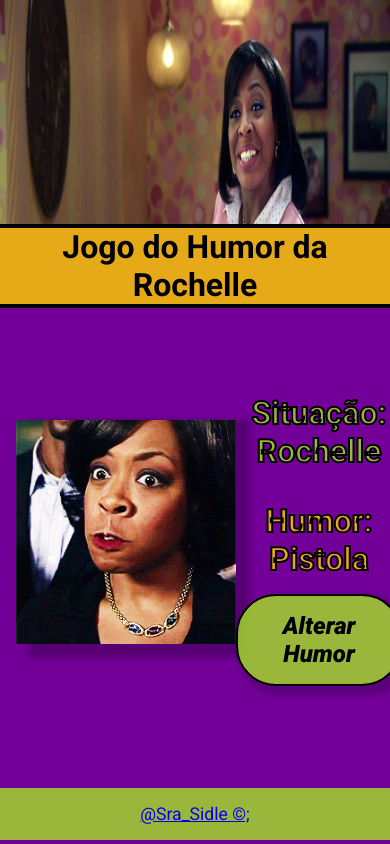
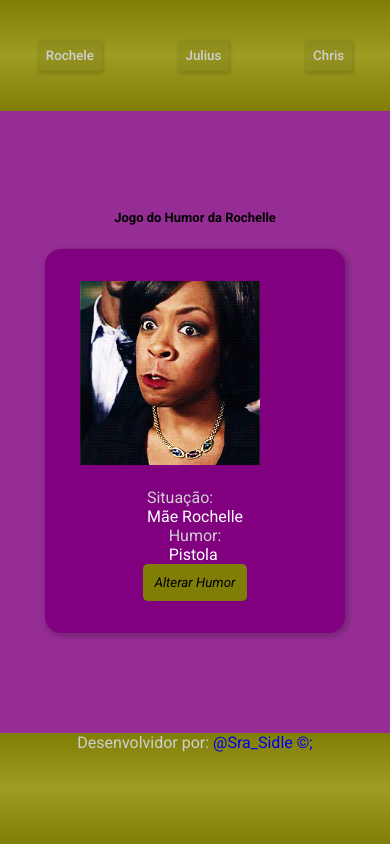
Before and after one commit to SraSidle/Jogo-do-Humor_P01_Mod02, a website: page index.html in a window 390 px wide. Drawn offline with Linux system fonts and the light colour scheme.

Commit message:
reformulacao app/ page Julius nao responsiva

```diff
--- a/assets/CSS/style.css
+++ /dev/null
@@ -1,117 +0,0 @@
-@import url('https://fonts.googleapis.com/css2?family=Great+Vibes&family=Roboto:ital,wght@0,100;0,300;0,400;0,500;0,700;0,900;1,100;1,400;1,500;1,700;1,900&display=swap');
-
-* {
-    font-family: roboto , "Times New Roman" , serif , "Updock";
-    padding: 0;
-    margin: 0;
-    align-items: center;
-}
-
-header{
-    background-color: black;
-}
-
-header img{
-  width: 100%;
-  height: 14rem;
-}
-
-header h1{
-    text-align: center;
-    background-color: #E6A917;
-    border-bottom-style: solid;
-    border-bottom-width: 4px;
-    font-size: 2rem;
-    color: black;
-}
-
-body{
-    width: 100%;
-    background-color: hsl(285, 100%, 30%);
-}
-
-main {
-    display: flex;
-    text-align: center;
-    margin: 6rem 0 8rem 1rem;
-    padding: 1rem;
-    justify-content: center;
-    flex-direction: row;}
-
-div#imagems{
-    display: flex;
-    height: 14rem;
-    width: 13rem;
-    margin-left: 1.5rem;
-    box-shadow: 7px 7px 7px 7px #00000040;
-align-content: center;
-flex-direction: row;
-flex-wrap: nowrap;
-justify-content: flex-end;
-align-items: stretch;
-}
-
-div#texto{
-    height: 12rem;
-    width: 18rem;
-    text-align: center;
-   display: flex;
-   flex-direction: row;
-   flex-wrap: wrap;
-   align-content: center;
-   justify-content: center;
-   align-items: baseline;}
-
-div#texto h2{
-    margin: 1rem;
-     font-family: Roboto;
-     font-size: 2rem;
-    color: #a5e624cb;
-    -webkit-text-stroke-width: 2px;
-    -webkit-text-stroke-color: #000;
-}
-
-div#texto h3{
-    margin: 1rem;
-    font-family: Roboto;
-    font-size:2rem;
-    color: #E6A917;
-    -webkit-text-stroke-width: 2px;
-    -webkit-text-stroke-color: #000;
-}
-
-button {
-    font-size: 1.5rem;
-    font-weight: 750;
-    padding: 1rem;
-    color: black;
-   background-color: #a5e624cb;
-   border-radius: 40px 40px 40px 40px;
-   box-shadow: 5px 5px 5px 5px #00000030;
-   border: solid 2.5px black;
-
-}
-
-button{
-  transition: transform 0.5s ease-in-out;
-}
-
-button:hover{
-    font-weight: 1000;
-    background-color: #E6A917;
-    box-shadow: 7px 7px 7px 7px #00000040;
-    transform: scale(1.02);
-    color: black;}
-
-footer{
-    padding: 1rem;
-    text-align: center;
-    font-size: 1.1rem;
-    color: black;
-    background-color: #a5e624cb;
-}
-
-footer a:hover{
-   color: #740099;
-   transform: scale (1.2);
-}
--- a/assets/script.js
+++ b/assets/script.js
@@ -1,45 +1,87 @@
-const nome = document.getElementById('nome');
-const estado = document.getElementById('estado');
-const gifouImg = document.querySelector('#imagem');
-let botao = document.querySelector('.mudar');
+//section Geral
+const background = document.querySelector(".background_all");
+let namePersonagem = document.getElementById("name_character");
 
-botao.addEventListener('click', () =>{
+//section header
+const buttonJulius = document.querySelector(".button_julius");
+const buttonRochele = document.querySelector(".button_rochele");
 
-    if(botao.value == 'um'){
-        nome.innerText = "Esposa"
-        estado.textContent = "Surtada"
-        gifouImg.src = "./assets/imagens/RochelleSurtada.gif"
+//section Rochele
+const sectionRochelle = document.querySelector(".jogo_rochele");
+const situationR = document.getElementById("situation");
+const humorR = document.getElementById("humor");
+const imgR = document.querySelector("#img_rochele");
+let botao = document.querySelector(".change_1");
 
-         botao.value = 'dois'
+//section Julius
+const sectionJulius = document.querySelector(".jogo_julius");
+const situationJ = document.querySelector("#situationJ");
+const humorJ = document.querySelector("#humorJ");
+const imgJ = document.querySelector("#img_julius");
+let btnChangeJ = document.querySelector(".change_2");
 
-    } else if(botao.value == 'dois') {
-        nome.innerText = "Modelo"
-        estado.innerText = "Soberba"
-        gifouImg.src = "./assets/imagens/modeloRochelle.gif"
-         botao.value = "três"
+//header => troca de display e background
 
-    } else if (botao.value == "três") {
-        nome.innerText = "Cozinheira"
-        estado.innerText = "Estressada"
-        gifouImg.src = "./assets/imagens/DonadecasaRoche.gif"
-         botao.value = "quatro"
+function changeDisplay(section, display) {
+  section.style.display = display;
+}
 
-    } else if (botao.value == "quatro"){
-        nome.innerText = "Motorista"
-        estado.innerText = "Veloz e Furiosa"
-        gifouImg.src = "./assets/imagens/RocheleDirigindo.jpg"
-         botao.value = "cinco"
+function changeName_Back(name, colorB) {
+  namePersonagem.innerText = name;
+  background.style.background = colorB;
+}
 
-    } else if (botao.value == "cinco") {
-        nome.innerText = "Irmâ Rô"
-        estado.innerText = "Competitiva"
-        gifouImg.src = "./assets/imagens/IrmaRochelle.gif"
-        botao.value = "seis"
-    } else {
-        nome.innerText = "Mãe"
-        estado.innerText = "Pistola"
-        gifouImg.src = "./assets/imagens/Rochelle.gif"
-        botao.value = 'um'
+buttonJulius.addEventListener("click", () => {
+  changeDisplay(sectionJulius, "flex");
+  changeName_Back("do Julius", "#5A952D");
+  changeDisplay(sectionRochelle, "none");
+});
 
-    }
-})
+buttonRochele.addEventListener("click", () => {
+  changeDisplay(sectionRochelle, "flex");
+  changeName_Back("da Rochelle", "#952d95");
+  changeDisplay(sectionJulius, "none");
+});
+
+//body => troca de humor
+function changeDOM(
+  situation,
+  newSituation,
+  humor,
+  newHumor,
+  img,
+  newImg,
+  btnValue,
+  newBtnValue
+) {
+  situation.innerText = newSituation;
+  humor.textContent = newHumor;
+  img.src = newImg;
+  btnValue.value = newBtnValue;
+}
+
+//Rochele
+botao.addEventListener("click", () => {
+  if (botao.value == "um") {
+    changeDOM(situationR, "Esposa", humorR, "Surtada", imgR, "./assets/imagens/RochelleSurtada.gif", botao, "dois")
+  } else if (botao.value == "dois") {
+    changeDOM(situationR, "Modelo", humorR, "Soberba", imgR, "./assets/imagens/modeloRochelle.gif", botao, "três")
+  } else if (botao.value == "três") {
+    changeDOM(situationR, "Cozinheira", humorR, "Estressada", imgR, "./assets/imagens/DonadecasaRoche.gif", botao, "quatro")
+  } else if (botao.value == "quatro") {
+    changeDOM(situationR, "Motorista", humorR, "Veloz e Furiosa", imgR, "./assets/imagens/RocheleDirigindo.jpg", botao, "cinco")
+  } else if (botao.value == "cinco") {
+    changeDOM(situationR, "Irmã Rochele", humorR, "Competitiva", imgR, "./assets/imagens/IrmaRochelle.gif", botao, "seis")
+  } else {
+    changeDOM(situationR, "Mãe", humorR, "Pistola", imgR, "./assets/imagens/Rochelle.gif", botao, "um")
+  }
+});
+
+//julius
+btnChangeJ.addEventListener("click", () => {
+    if (btnChangeJ.value == "umJ") {
+    changeDOM(situationJ, "Sozinho em casa", humorJ, "Livre", imgJ, "./assets/img_julius/julius_cantando.gif", btnChangeJ, "doisJ");
+  } else if (btnChangeJ.value == "doisJ") {
+    changeDOM(situationJ, "Marido", humorJ, "Sincero", imgJ, "./assets/img_julius/J_sincero.gif", btnChangeJ, "umJ")
+  }
+});
--- a/assets/style.css
+++ b/assets/style.css
@@ -1,117 +1,183 @@
-@import url('https://fonts.googleapis.com/css2?family=Great+Vibes&family=Roboto:ital,wght@0,100;0,300;0,400;0,500;0,700;0,900;1,100;1,400;1,500;1,700;1,900&display=swap');
+@import url("https://fonts.googleapis.com/css2?family=Great+Vibes&family=Roboto:ital,wght@0,100;0,300;0,400;0,500;0,700;0,900;1,100;1,400;1,500;1,700;1,900&display=swap");
 
 * {
-    font-family: roboto , "Times New Roman" , serif , "Updock";
+  font-family: roboto, "Times New Roman", serif, "Updock";
   padding: 0;
   margin: 0;
   align-items: center;
 }
 
-header{
-    background-color: black;
-}
-
-header img{
-  width: 100%;
-  height: 14rem;
-}
-
-header h1{
-    text-align: center;
-    background-color: #E6A917;
-    border-bottom-style: solid;
-    border-bottom-width: 4px;
-    font-size: 2rem;
-    color: black;
-}
-
-body{
-    width: 100%;
-    background-color: hsl(285, 100%, 30%);
+body {
+  width: 100vw;
+  height: 100vh;
+  display: flex;
+  flex-direction: column;
+  align-items: center;
 }
 
 main {
-    display: flex;
-    text-align: center;
-    margin: 6rem 0 8rem 1rem;
-    padding: 1rem;
-    justify-content: center;
-    flex-direction: row;}
-
-div#imagems{
-    display: flex;
-    height: 14rem;
-    width: 13rem;
-    margin-left: 1.5rem;
-    box-shadow: 7px 7px 7px 7px #00000040;
-align-content: center;
-flex-direction: row;
-flex-wrap: nowrap;
-justify-content: flex-end;
-align-items: stretch;
+  width: 100%;
 }
 
-div#texto{
-    height: 12rem;
-    width: 18rem;
-    text-align: center;
+.background_all {
+  width: auto;
+  min-height: 70vh;
+  height: auto;
+  background-color: #952d95;
+  padding: 1rem;
   display: flex;
-   flex-direction: row;
-   flex-wrap: wrap;
-   align-content: center;
+  flex-direction: column;
+  align-items: center;
   justify-content: center;
-   align-items: baseline;}
-
-div#texto h2{
-    margin: 1rem;
-     font-family: Roboto;
-     font-size: 2rem;
-    color: #a5e624cb;
-    -webkit-text-stroke-width: 2px;
-    -webkit-text-stroke-color: #000;
 }
 
-div#texto h3{
-    margin: 1rem;
-    font-family: Roboto;
-    font-size:2rem;
-    color: #E6A917;
-    -webkit-text-stroke-width: 2px;
-    -webkit-text-stroke-color: #000;
+.section_main {
+  width: 500px;
+  height: 300px;
+  display: none;
+  flex-direction: row;
+  align-items: center;
+  justify-content: center;
+  border-radius: 1rem;
+  box-shadow: 2px 2px 5px 2px #0000002e;
 }
 
-button {
-    font-size: 1.5rem;
-    font-weight: 750;
-    padding: 1rem;
-    color: black;
-   background-color: #a5e624cb;
-   border-radius: 40px 40px 40px 40px;
-   box-shadow: 5px 5px 5px 5px #00000030;
-   border: solid 2.5px black;
-
+header {
+  height: 15vh;
+  width: 100%;
+  display: flex;
+  justify-content: space-around;
+  align-items: center;
+  background-image: linear-gradient(#807e06, #9e9c23, #807e06);
+  color: white;
 }
 
-button{
-  transition: transform 0.5s ease-in-out;
+/* background-image: linear-gradient(
+    rgb(19, 164, 169),
+    rgb(55, 179, 183),
+    rgb(19, 164, 169)
+  );  */
+
+header > button {
+  background-color: #00000010;
+  color: rgb(208, 208, 208);
+  font-weight: 500;
+  padding: 0.5rem;
+  border-radius: 3px;
+  border: none;
+  box-shadow: 1px 2px 3px 1px #00000020;
+  cursor: pointer;
 }
 
-button:hover{
-    font-weight: 1000;
-    background-color: #E6A917;
-    box-shadow: 7px 7px 7px 7px #00000040;
-    transform: scale(1.02);
-    color: black;}
-
-footer{
-    padding: 1rem;
-    text-align: center;
-    font-size: 1.1rem;
+h1,
+#name_character {
   color: black;
-    background-color: #a5e624cb;
+  margin-bottom: 1.5rem;
 }
 
-footer a:hover{
-   color: #740099;
-   transform: scale (1.2);
+.jogo_rochele {
+  background-color: #800080;
+  display: flex;
 }
+
+.images {
+  width: 250px;
+}
+
+#img_rochele {
+  width: 200px;
+}
+
+.textual_content {
+  width: 150px;
+  height: 180px;
+  display: flex;
+  flex-direction: column;
+  justify-content: space-between;
+}
+
+span {
+  color: white;
+}
+
+p {
+  color: rgb(208, 208, 208);
+}
+
+.change {
+  border: none;
+  padding: 0.7rem;
+  border-radius: 0.3rem;
+  cursor: pointer;
+}
+.change_1 {
+  background-color: #807e06;
+}
+
+.change_2 {
+  background-color: #067080;
+}
+
+.jogo_julius {
+  background-color: #378000;
+  display: none;
+}
+
+#img_julius {
+  width: 250px;
+  height: 230px;
+}
+
+footer {
+  width: 100%;
+  height: 15vh;
+  text-align: center;
+  background-image: linear-gradient(#807e06, #9e9c23, #807e06);
+}
+
+a {
+  text-decoration: none;
+}
+
+@media (max-width: 650px) {
+  .section_main {
+    width: 300px;
+    height: 320px;
+    padding: 2rem 0;
+    flex-direction: column;
+  }
+
+  h1,
+  #name_character {
+    font-size: small;
+  }
+
+  .images {
+    width: 230px;
+    height: 230px;
+  }
+
+  #img_rochele {
+    width: 180px;
+  }
+
+  .textual_content {
+    height: 120px;
+  }
+}
+
+@media (max-width: 350px) {
+  .section_main {
+    width: calc(100% - 30px);
+    height: 320px;
+    padding: 1rem 0;
+    flex-direction: column;
+  }
+
+  .images {
+    width: 200px;
+  }
+  #img_rochele {
+    width: 200px;
+  }
+}
--- a/index.html
+++ b/index.html
@@ -1,43 +1,81 @@
 <!DOCTYPE html>
 
-<html lang = "pt-Br">
-
+<html lang="pt-br">
   <head>
-    <meta charset = "UTF-8">
+    <meta charset="UTF-8" />
     <meta http-equiv="X-UA-Compatible" content="IE=edge" />
     <meta name="viewport" content="width=device-width, initial-scale=1.0" />
-    <link rel = "stylesheet" href = "./assets/style.css">
-    <title> Jogo Do Humor </title>
+    <link rel="stylesheet" href="./assets/style.css" />
+    <title>Jogo Do Humor</title>
   </head>
 
   <body>
-
     <header>
-            <img src = "./assets/imagens/cabeçalho.jpg" alt = "banner Rochelle">
-            <h1> Jogo do Humor da Rochelle </h1>
+      <button class="button_rochele">Rochele</button>
+      <button class="button_julius">Julius</button>
+      <button class="button_chris">Chris</button>
     </header>
 
     <main>
-
-            <div id = "imagems">
-                <img id = "imagem" src = "./assets/imagens/Rochelle.gif" alt = "Gif do Humor Atual">
+      <!-- <img class="img__banner" src = "./assets/imagens/cabeçalho.jpg" alt = "banner Rochelle"> -->
+      <div class="background_all">
+        <h1>Jogo do Humor <span id="name_character">da Rochelle</span></h1>
+        <section class="jogo_rochele section_main">
+          <div class="images">
+            <img
+              id="img_rochele"
+              class="single_image"
+              src="./assets/imagens/Rochelle.gif"
+              alt="Gif do Humor Atual"
+            />
           </div>
 
-            <div id = "texto">
-                <h2> Situação: <span id = nome  alt="Situação"> Rochelle </span> </h2>
-                <h3> Humor:  <span id = "estado"> Pistola </span> </h3>
-                <button class = "mudar" value = "um">
-                  <em> Alterar Humor </em> </button>
+          <div class="textual_content">
+            <p class="situation_1">
+              Situação: <br />
+              <span id="situation" alt="Situação"> Mãe Rochelle </span>
+            </p>
+            <p class="humor_1">
+              Humor: <br />
+              <span id="humor"> Pistola </span>
+            </p>
+            <button class="change_1 change" value="um">
+              <em> Alterar Humor </em>
+            </button>
+          </div>
+        </section>
+
+        <section class="jogo_julius section_main">
+          <div class="images">
+            <img
+              id="img_julius"
+              class="single_image"
+              src="./assets/img_julius/J_sincero.gif"
+              alt="image do humor atual do Julius"
+            />
           </div>
 
+          <div class="textual_content">
+            <p class="situationJ_1">
+              Situação: <br />
+              <span id="situationJ"> Julius </span>
+            </p>
+            <p class="humorJ_1">
+              Humor: <br />
+              <span id="humorJ"> Sincero </span>
+            </p>
+            <button class="change_2 change" value="umJ">Alterar Humor</button>
+          </div>
+        </section>
+      </div>
     </main>
 
     <footer>
-        <a href ="https://github.com/SraSidle"  target = "_blank"> @Sra_Sidle &COPY;;</a>
+      <p> Desenvolvidor por: <a href="https://github.com/SraSidle" target="_blank">
+        @Sra_Sidle &COPY;;</a
+      ></p>
     </footer>
 
-     <script src = "./assets/script.js"></script>
-
+    <script src="./assets/script.js"></script>
   </body>
-
 </html>
```
Also changed, not shown: assets/js/script.js (deleted, +0 -45 lines), assets/img_julius/julius_cantando.gif (added), 1 other file. Lines whose indentation alone changed are shown as unchanged.
